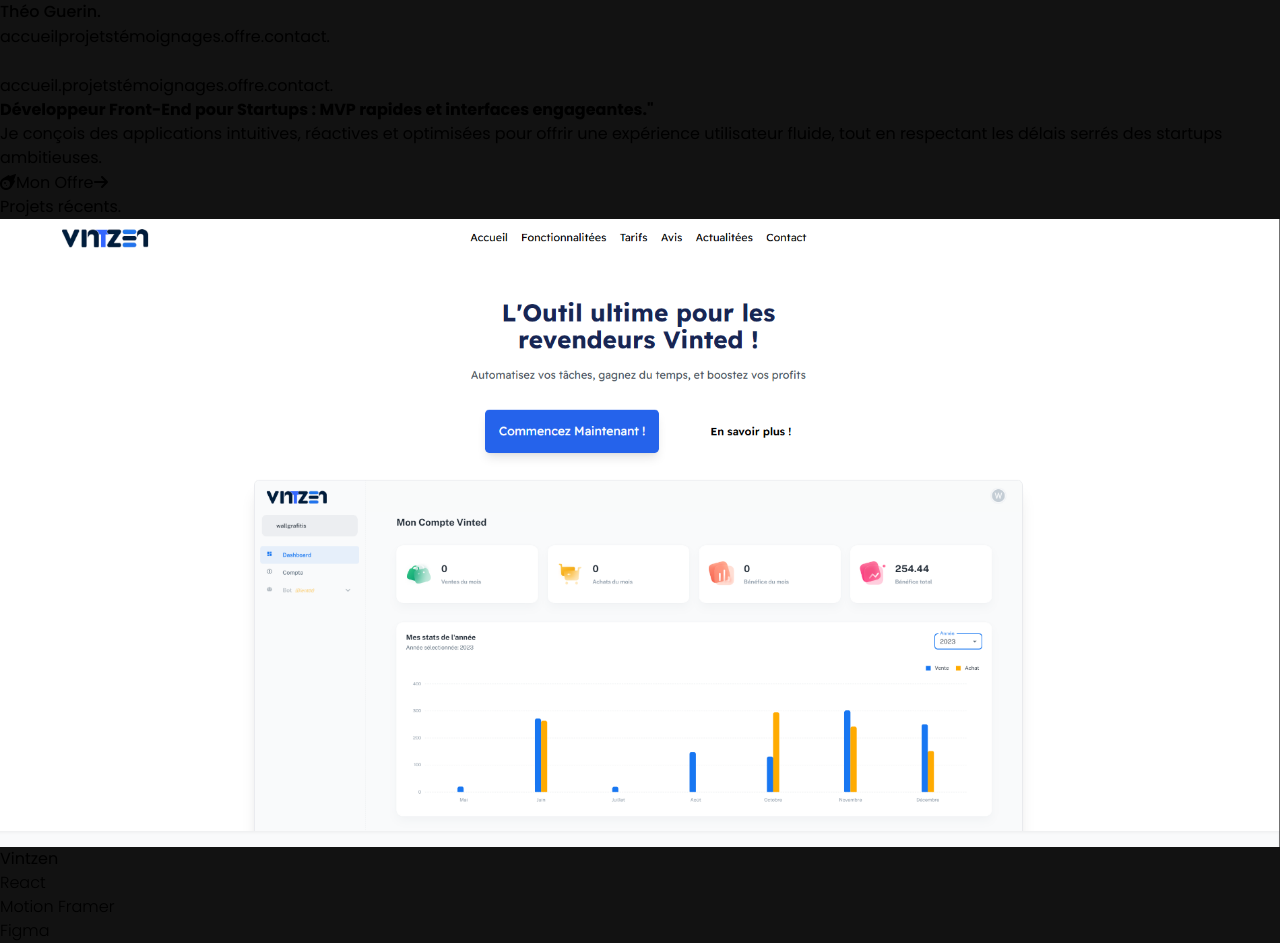
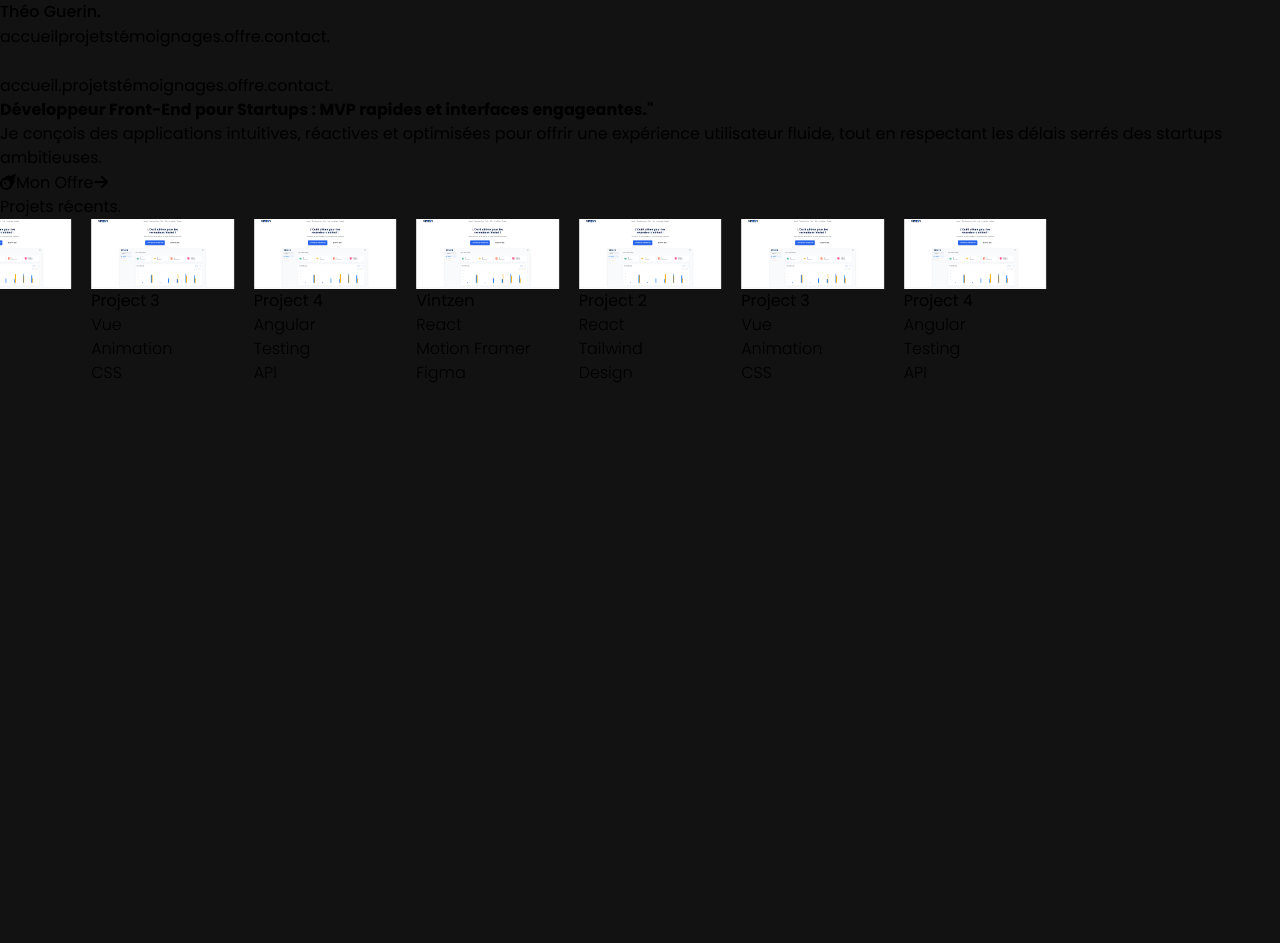
Before and after one commit to Eaulmesse/react_startup_portfolio, a React (Vite) app: page / in a window 1280 px wide. After the commit the page ends 800 px from the top, so only its background shows below. Built offline with nearby package versions, Linux system fonts and the light colour scheme.

Commit message:
add: slider animation

```diff
--- a/package.json
+++ b/package.json
@@ -13,6 +13,7 @@
     "@fortawesome/fontawesome-svg-core": "^6.7.2",
     "@fortawesome/free-solid-svg-icons": "^6.7.2",
     "@fortawesome/react-fontawesome": "^0.2.2",
+    "framer-motion": "^12.0.0",
     "react": "^18.3.1",
     "react-dom": "^18.3.1"
   },
--- a/src/components/Projects/ProjectCard.jsx
+++ b/src/components/Projects/ProjectCard.jsx
@@ -2,7 +2,7 @@
 
 const ProjectCard = ({ title, technologies, preview, alt }) => {
     return (
-        <div className='w-4/5'>
+        <div className='min-w-[300px] md:min-w-[400px] lg:min-w-[500px]'>
             <div className="relative">
     <img className="z-40 rounded-lg w-full" src={preview} alt={alt} />
     <p className="absolute z-50 bottom-2 left-2 poppins-regular text-3xl bg-gradient-to-r from-indigo-500 via-purple-500 to-pink-500 text-transparent bg-clip-text">
--- a/src/components/Projects/Projects.jsx
+++ b/src/components/Projects/Projects.jsx
@@ -1,17 +1,52 @@
-import React from 'react';
-import ProjectCard from './ProjectCard';
-
-import VintzenPreview from '../../assets/vintzen_preview.png';
+import React from "react";
+import { motion } from "framer-motion";
+import ProjectCard from "./ProjectCard";
+import VintzenPreview from "../../assets/vintzen_preview.png";
+import useBreakpoint from "../misc/useBreakpoint";
 
 const Projects = () => {
+    const isLg = useBreakpoint(1024); // Détecte si l'écran est "lg" (≥1024px)
+
+    const projects = [
+        { title: "Vintzen", technologies: ["React", "Motion Framer", "Figma"], preview: VintzenPreview },
+        { title: "Project 2", technologies: ["React", "Tailwind", "Design"], preview: VintzenPreview },
+        { title: "Project 3", technologies: ["Vue", "Animation", "CSS"], preview: VintzenPreview },
+        { title: "Project 4", technologies: ["Angular", "Testing", "API"], preview: VintzenPreview },
+    ];
+
+    // Étendre les projets pour simuler un défilement infini
+    const extendedProjects = [...projects, ...projects];
+
+    // Durée d'animation en fonction du breakpoint
+    const duration = isLg ? 30 : 10;
+
     return (
-        <div className='mt-20'>
-            <h2 className='poppins-regular text-2xl bg-gradient-to-r from-pink-500 to-purple-500 text-transparent bg-clip-text text-center'>Projets récents.</h2>
+        <div className="mt-20 overflow-hidden">
+            <h2 className="poppins-regular text-2xl lg:text-4xl bg-gradient-to-r from-pink-500 to-purple-500 text-transparent bg-clip-text text-center">
+                Projets récents.
+            </h2>
 
-
-            <div className='mt-5'>
-                <ProjectCard title={"Vintzen"} technologies={["React", "Motion Framer", "Figma"]} preview={VintzenPreview} alt={"Image de previsualisation de la landing page de Vintzen"} />
-            </div>
+            <motion.div
+                className="mt-5 flex space-x-5"
+                style={{ display: "flex", gap: "20px" }}
+                initial={{ x: 0 }}
+                animate={{ x: "-100%" }}
+                transition={{
+                    repeat: Infinity,
+                    ease: "linear",
+                    duration: duration, // Utilisation de la durée adaptée
+                }}
+            >
+                {extendedProjects.map((project, index) => (
+                    <ProjectCard
+                        key={index}
+                        title={project.title}
+                        technologies={project.technologies}
+                        preview={project.preview}
+                        alt={`Image de prévisualisation de ${project.title}`}
+                    />
+                ))}
+            </motion.div>
         </div>
     );
 };
--- /dev/null
+++ b/src/components/misc/useBreakpoint.jsx
@@ -0,0 +1,21 @@
+import { useState, useEffect } from "react";
+
+const useBreakpoint = (breakpoint = 1024) => {
+    const [isLg, setIsLg] = useState(window.innerWidth >= breakpoint);
+
+    useEffect(() => {
+        const handleResize = () => {
+            setIsLg(window.innerWidth >= breakpoint);
+        };
+
+        window.addEventListener("resize", handleResize);
+        return () => {
+            window.removeEventListener("resize", handleResize);
+        };
+    }, [breakpoint]);
+
+    return isLg;
+};
+
+// Export par défaut
+export default useBreakpoint;
--- a/src/index.css
+++ b/src/index.css
@@ -6,6 +6,11 @@
 
 body {
   background-color: #121212;
+}
+
+.scrollbar-hide {
+  scrollbar-width: none; /* Firefox */
+  -ms-overflow-style: none; /* Internet Explorer 10+ */
 }
 
 .poppins-thin {
```
Also changed, not shown: 1 other file (tests, documents, lock files or other folders).
